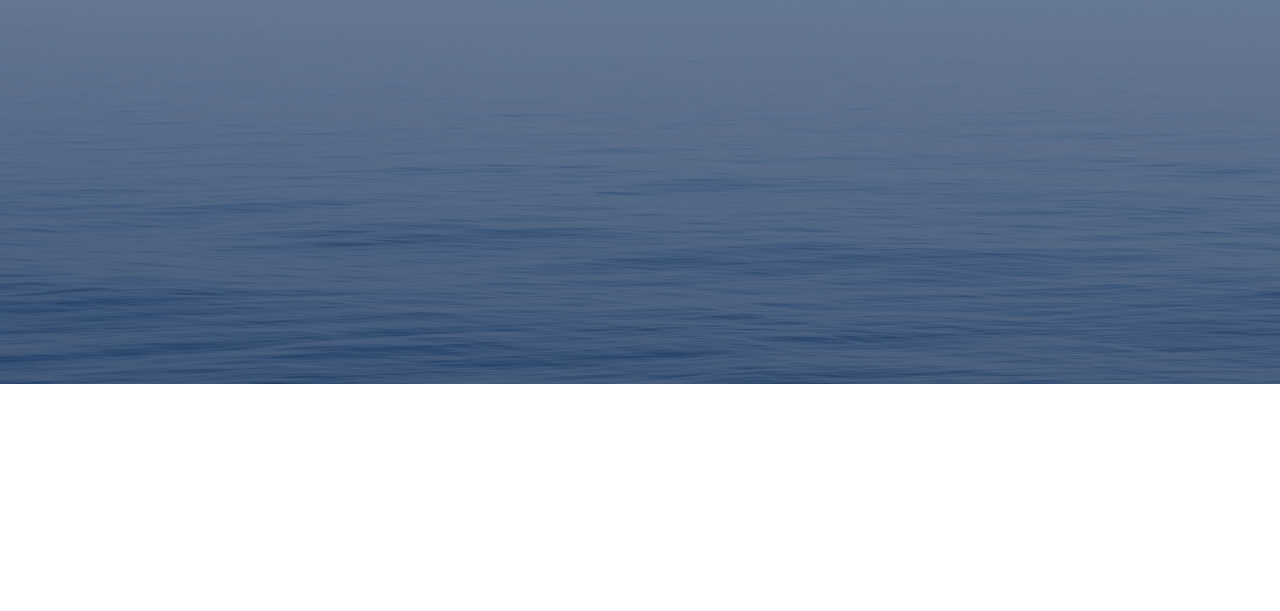
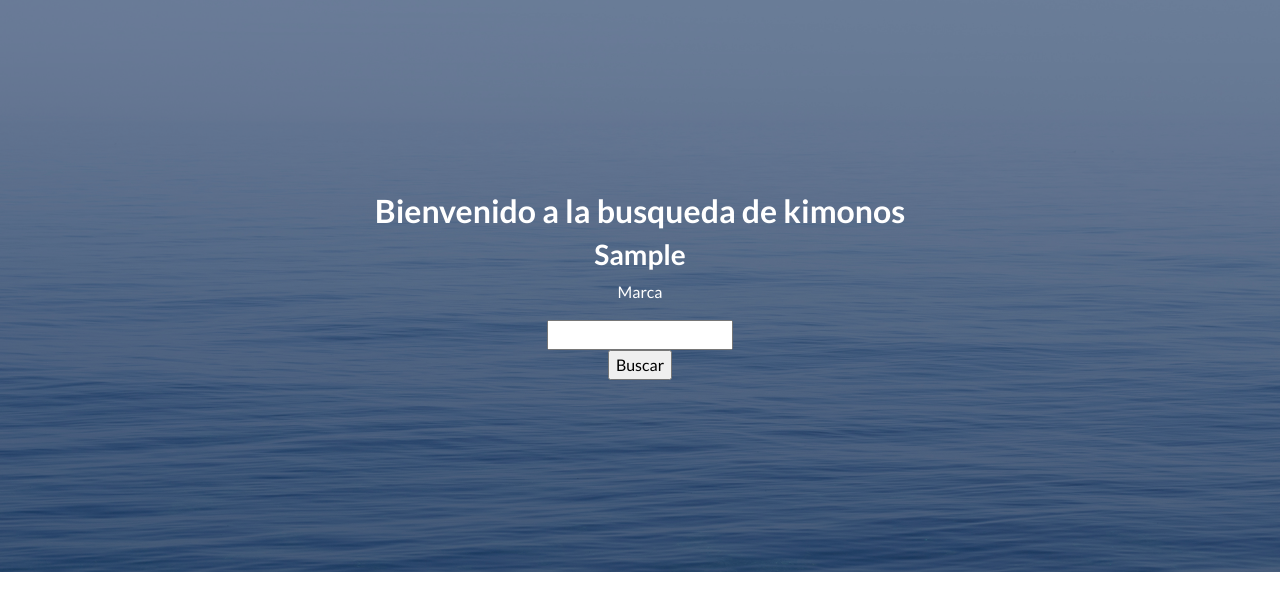
Before and after one commit to Verdujuju/EntIntermediaRosenman, a Django app: template AppFightwear/templates/busqueda_kimonos.html in a window 1280 px wide. Shown: the part 66-677 px from the top of the page. Run offline with Django 4.2, Linux system fonts and the light colour scheme; the template is opened without the code that fills it: most values are stand-ins (such as "Sample title", 1, 10 or a date in 2020); some libraries are stand-ins or nearby versions.

Commit message:
casi andando

```diff
--- a/AppFightwear/templates/busqueda_kimonos.html
+++ b/AppFightwear/templates/busqueda_kimonos.html
@@ -2,19 +2,19 @@
 
 {% load static %}
 
-{% block titulo %}
-<h6 class="carousel-title">{{ mensaje_busqueda }}</h6>
-<h2 style="color:white">Buscando Kimono</h2>
+{% block mensaje_dinamico %}
+<h2> Bienvenido a la busqueda de kimonos</h2>
+
+<h3>{{ mensaje_busqueda_kimonos }}</h3>
+
 
 
 <form action="{% url 'resultado_busqueda_kimonos'%}" method="GET">
-    <div class="form-group">
-        <p style="color: white">Marca</p>
-        <input type="text" name="Marca" id="Marca_kimono">
+    <div>
+        <p>Marca</p>
+        <input type="text" name="marca" id="Marca_kimono">
     </div>
-    <div class="form-group">
-        <input type="submit" class="btn btn-primary btn-block" value="Buscar">
+        <input type="submit" value="Buscar">
     </div>
 </form>
-<p style="color:white">El caracter * busca todos los kimonos de la base de datos.</p>
 {% endblock %}
--- a/AppFightwear/templates/padre.html
+++ b/AppFightwear/templates/padre.html
@@ -24,7 +24,7 @@
                 <a class="btn btn-primary" href="kimonos">Agregar Kimonos</a>
                 <a class="btn btn-primary" href="rashguards">Agregar Rashguards</a>
                 <a class="btn btn-primary" href="bermudas">Agregar Bermudas</a>
-                <a class="btn btn-primary" href="buscar_kimonos">Buscar Kimonos</a>
+                <a class="btn btn-primary" href="busqueda_kimonos">Buscar Kimonos</a>
 
             </div>
         </nav>
--- a/AppFightwear/urls.py
+++ b/AppFightwear/urls.py
@@ -7,7 +7,7 @@ urlpatterns = [
     path("kimonos", kimonos, name="kimonos"),
     path("rashguards", rashguards, name="rashguards"),
     path("bermudas", bermudas, name="bermudas"),
-    path("buscar_kimonos", buscar_kimonos, name="buscar_kimonos"),
+    path("busqueda_kimonos", busqueda_kimonos, name="busqueda_kimonos"),
     path("resultado_busqueda", resultado_busqueda_kimonos, name="resultado_busqueda_kimonos"),
 
 
```
Also changed, not shown: AppFightwear/templates/resultado_busqueda_kimonos.html (+7 -5 lines), AppFightwear/views.py (+17 -15 lines), AppFightwear/models.py (line endings or trailing spaces), db.sqlite3.
